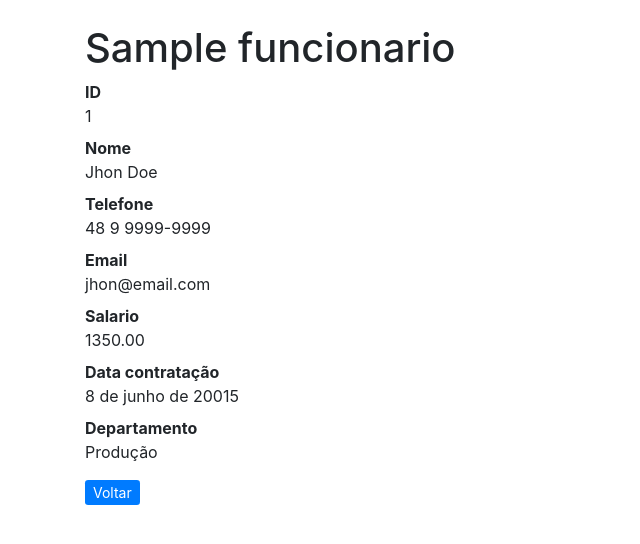
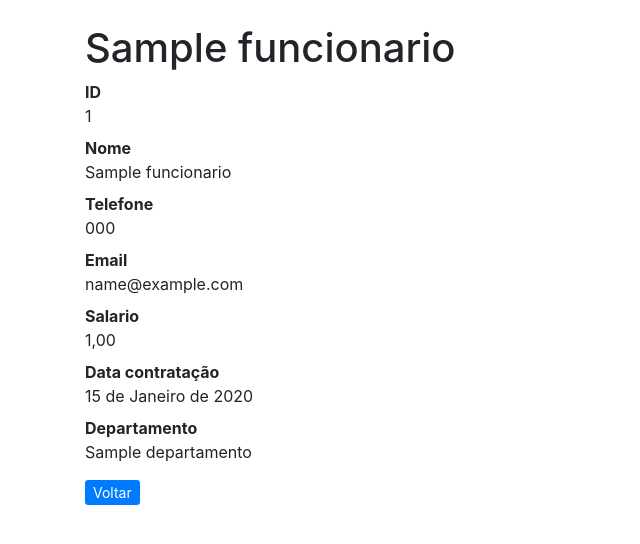
Before and after one commit to Vinicius-Bitencourt-Pereira/django-funcionario, a Django app: template funcionarios/templates/funcionarios/detalhes.html in a window 1280 px wide. Shown: the part 56-600 px from the top of the page, without its empty margins (0-640 px from the left). Run offline with Django 4.2, Linux system fonts and the light colour scheme; the template is opened without the code that fills it: values that come from a table or form of the project are taken from there, others are empty; tables that the repository leaves empty hold one stand-in row (values such as "Sample post"); some libraries are stand-ins or nearby versions.

Commit message:
Exibindo funcionario por id

```diff
--- a/funcionarios/templates/funcionarios/detalhes.html
+++ b/funcionarios/templates/funcionarios/detalhes.html
@@ -6,25 +6,25 @@
   <h1 class="mt-2">{{ funcionario.nome}}</h1>
   <dl>
     <dt>ID</dt>
-    <dd>1</dd>
+    <dd>{{ funcionario.id}}</dd>
 
     <dt>Nome</dt>
-    <dd>Jhon Doe</dd>
+    <dd>{{ funcionario.nome }}</dd>
 
     <dt>Telefone</dt>
-    <dd>48 9 9999-9999</dd>
+    <dd>{{ funcionario.telefone }}</dd>
 
     <dt>Email</dt>
-    <dd>jhon@email.com</dd>
+    <dd>{{ funcionario.email }}</dd>
 
     <dt>Salario</dt>
-    <dd>1350.00</dd>
+    <dd>{{ funcionario.salario }}</dd>
 
     <dt>Data contratação</dt>
-    <dd>8 de junho de 20015</dd>
+    <dd>{{ funcionario.data_contratacao }}</dd>
 
     <dt>Departamento</dt>
-    <dd>Produção</dd>
+    <dd>{{ funcionario.departamento }}</dd>
   </dl>
-  <a class="btn-sm btn-primary text-decoration-none" href="#" role="button">Voltar</a>
+  <a class="btn-sm btn-primary text-decoration-none" href="{% url 'funcionario_list' %}" role="button">Voltar</a>
 {% endblock content %}
--- a/funcionarios/templates/funcionarios/index.html
+++ b/funcionarios/templates/funcionarios/index.html
@@ -23,7 +23,7 @@
     {% for funcionario in funcionarios %}
     <tr>
         <td>
-          <a href="#">{{ funcionario.nome }}</a>
+          <a href="{% url 'funcionario_detail' funcionario.pk %}">{{ funcionario.nome }}</a>
           </td>
           <td>{{ funcionario.telefone }}</td>
           <td>{{ funcionario.email }}</td>
--- a/funcionarios/templates/partials/_nav.html
+++ b/funcionarios/templates/partials/_nav.html
@@ -1,7 +1,7 @@
   <!-- Navigation -->
   <nav class="navbar navbar-expand-lg navbar-dark bg-primary static-top mb-3">
     <div class="container">
-      <a class="navbar-brand" href="#">SPACE INOX $</a>
+      <a class="navbar-brand" href="{% url 'funcionario_list' %}">SPACE INOX $</a>
       <button class="navbar-toggler" type="button" data-toggle="collapse" data-target="#navbarResponsive"
         aria-controls="navbarResponsive" aria-expanded="false" aria-label="Toggle navigation">
         <span class="navbar-toggler-icon"></span>
--- a/funcionarios/urls.py
+++ b/funcionarios/urls.py
@@ -2,9 +2,11 @@ from django.urls import path
 
 from .views import(
     FuncionarioListView,
+    FuncionarioDetailView,
 )
 
 
 urlpatterns = [
     path('', FuncionarioListView.as_view(), name='funcionario_list'),
+    path('funcionario/<int:pk>/', FuncionarioDetailView.as_view(), name='funcionario_detail'),
 ]
```
Also changed, not shown: funcionarios/views.py (+7 -0 lines).
